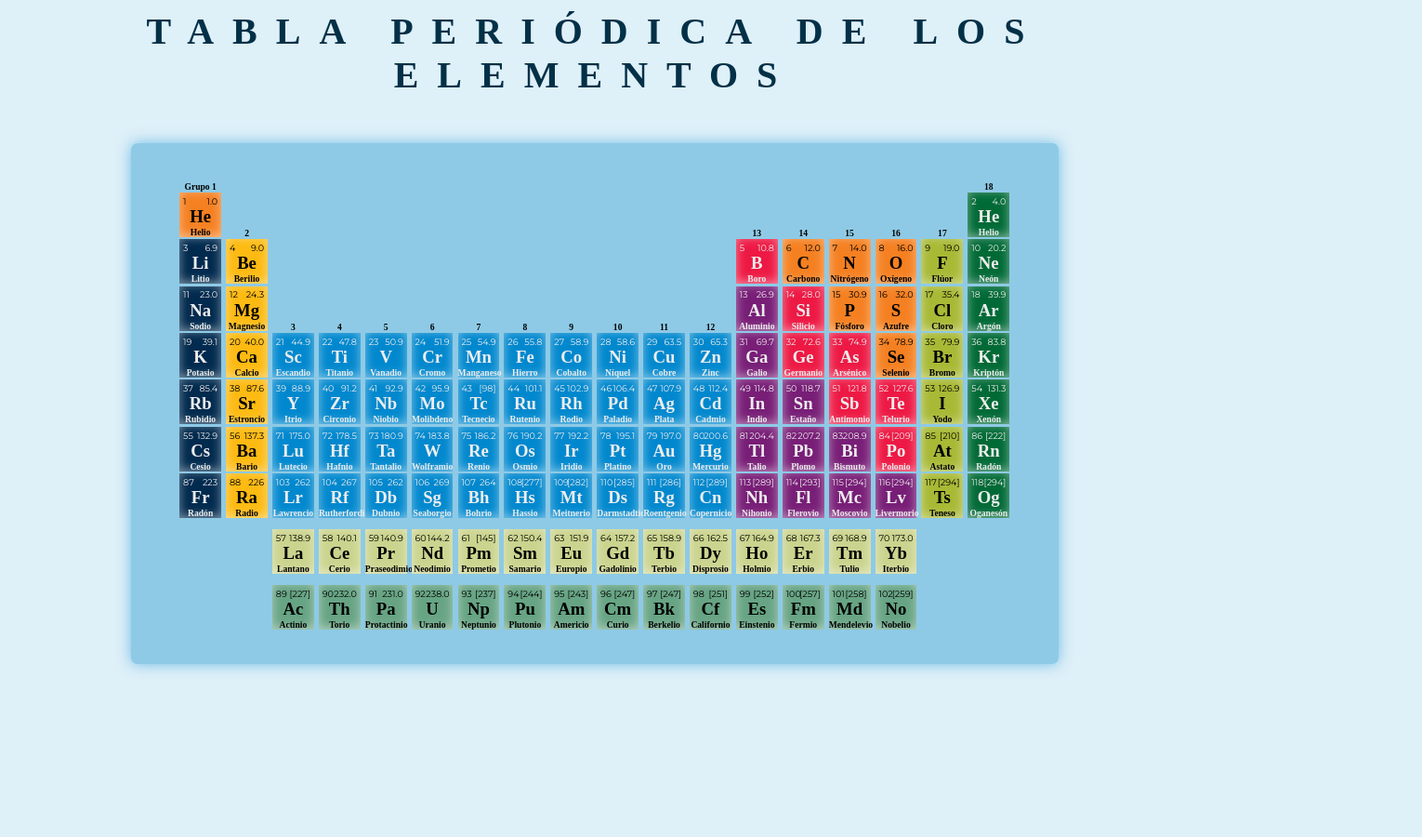
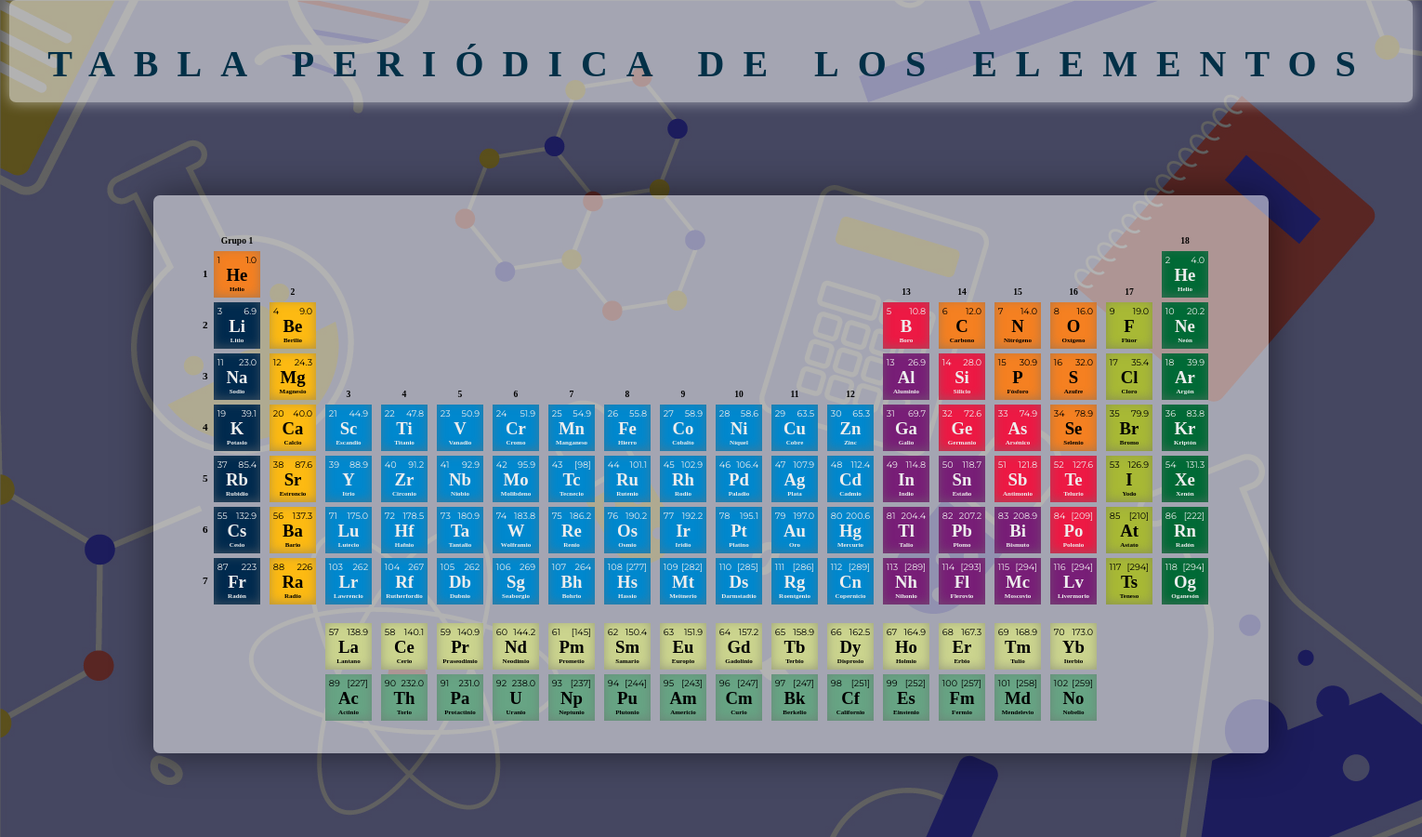
Before and after one commit to FERNANELCHIDOXD/FERNANELCHIDO.github.io, a plain HTML site: page index.html in a window 1280 px wide. Shown: the whole page at 93% size, 1530 px wide, since content can reach past the window. Before the commit the page ends 814 px from the top, so only its background shows below. Drawn offline with Linux system fonts and the light colour scheme; a web font is replaced by a local one.

Commit message:
Add files via upload

```diff
--- a/estilos/style.css
+++ b/estilos/style.css
@@ -1,51 +1,75 @@
 body {
     font-family: Montserrat;
-    background-color: #def0f8;
+    background-color: #eff4ee83;
     margin: 0;
+    background-image: url("../img/3637164.jpg");
+}
+.grup2 {
+    margin-left: 30px;
+    padding: 18px;
+    text-align: center;
+    font-size: 0.7em;
+    font-weight: bold;
+}
+
+#titulo {
+    box-shadow: 0 0px 15px rgba(255, 255, 255, 0.5);
+    border-radius: 7px;
+    background-color: #ffffff83;
+    width: 1500px;
+    margin: auto;
+    height: 100px;
+    margin-bottom: 100px;
+    padding: 5px;
+
+}
+
+#opaco {
+    width: 1530px;
+    height: 900px;
+    background-color:#0000009e;
 }
 
 #main {
     margin: auto;
-    background-color: #8ECAE6;
-    width: 78%;
-    height: 70vh;
-    margin-bottom: 100px;
-    box-shadow: 0 0px 15px rgba(0, 137, 216, 0.5);
+    background-color: #ffffff83;
+    width: 1200px;
+    height: 600px;
+    box-shadow: 0 0px 40px rgba(0, 0, 0, 0.5);
     border-radius: 7px;
 }
 
 h1 {
-    font-size: 2.5em;
+    font-size: 40px;
     letter-spacing: 0.5em;
     text-align: center;
     color: #023047;
-    margin-top: 10px;
+    margin-top: 40px;
     margin-bottom: 50px;
     text-transform: uppercase;
 
 }
 
 .blank_space {
-    width: 3.5vw;
-    height: 6vh;
+    width: 50px;
+    height: 50px;
     box-sizing: border-box;
-    margin: 0.3vh 0.2vw 0.3vh 0.2vw;
-
+    margin: 5px;
 }
 
 .linea {
-    width: 100vw;
-    height: 6vh;
-    margin: 0.3vh 0 0.3vh 0;
+    width: 100%;
+    height: 50px;
+    margin: 5px 0 5px 0;
     display: flex;
     box-sizing: border-box;
 
 }
 
 #linea2 {
-    width: 100vw;
-    height: 6vh;
-    margin: 1.5vh 0 1.5vh 0;
+    width: 100%;
+    height: 50px;
+    margin: 20px 0 5px 0;
     display: flex;
     box-sizing: border-box;
 }
@@ -89,11 +113,11 @@ h1 {
 
 .elemento {
     position: relative;
-    width: 3.5vw;
-    height: 6vh;
-    margin: 0.3vh 0.2vw 0.3vh 0.2vw;
+    width: 50px;
+    height: 50px;
+    margin: 5px;
     box-sizing: border-box;
-    box-shadow: inset 0 -2px 11px rgba(255, 255, 255, 0.5);
+    box-shadow: inset 0 -2px 11px rgba(112, 112, 112, 0.5);
 }
 
 p {
@@ -120,7 +144,7 @@ h3 {
 }
 
 .Nom {
-    font-size: 0.6em;
+    font-size: 7px;
     font-weight: bold;
     color: black;
     text-align: center;
@@ -132,7 +156,6 @@ h3 {
 }
 
 .grup1 {
-    margin: auto;
     text-align: center;
     margin-top: 4em;
     font-size: 0.6em;
--- a/index.html
+++ b/index.html
@@ -8,8 +8,10 @@
 
     <title>Tabla periodica</title>
 </head>
-<body>
-    <h1>Tabla periódica de los elementos</h1>
+<body><div id="opaco">
+    <div id="titulo">
+        <h1>Tabla periódica de los elementos</h1>
+    </div>
 
     <div id="main">
         <div class="linea" id="l1">
@@ -35,7 +37,7 @@
         </div>
 
         <div class="linea" id="l1">
-            <div class="blank_space"></div>
+            <div class="blank_space"><p class="grup2">1</p></div>
             <div class="orange elemento">
                 <p class="izquierda NA">1</p>
                 <p class="derecha NA">1.0</p>
@@ -70,7 +72,7 @@
 
         <div class="linea">
 
-            <div class="blank_space"></div>
+            <div class="blank_space"><p class="grup2">2</p></div>
 
             <div class="azul_h elemento blank">
                 <p class="izquierda NA">3</p>
@@ -141,7 +143,7 @@
         </div>
 
         <div class="linea">
-            <div class="blank_space"></div>
+            <div class="blank_space"><p class="grup2">3</p></div>
 
             <div class="azul_h elemento blank">
                 <p class="izquierda NA">11</p>
@@ -213,7 +215,7 @@
         </div>
 
         <div class="linea">
-            <div class="blank_space"></div>
+            <div class="blank_space"><p class="grup2">4</p></div>
 
             <div class="azul_h elemento blank">
                 <p class="izquierda NA">19</p>
@@ -343,7 +345,7 @@
 
         </div>
         <div class="linea">
-            <div class="blank_space"></div>
+            <div class="blank_space"><p class="grup2">5</p></div>
             <div class="azul_h elemento blank">
                 <p class="izquierda NA">37</p>
                 <p class="derecha NA">85.4</p>
@@ -473,7 +475,7 @@
         </div>
 
         <div class="linea">
-            <div class="blank_space"></div>
+            <div class="blank_space"><p class="grup2">6</p></div>
             <div class="azul_h elemento blank">
                 <p class="izquierda NA">55</p>
                 <p class="derecha NA">132.9</p>
@@ -602,7 +604,7 @@
         </div>
 
         <div class="linea">
-            <div class="blank_space"></div>
+            <div class="blank_space"><p class="grup2">7</p></div>
             <div class="azul_h elemento blank">
                 <p class="izquierda NA">87</p>
                 <p class="derecha NA">223</p>
@@ -911,5 +913,5 @@
 
 
     </div>
-</body>
+</body></div>
 </html>
```
Also changed, not shown: img/3637164.jpg (added).
